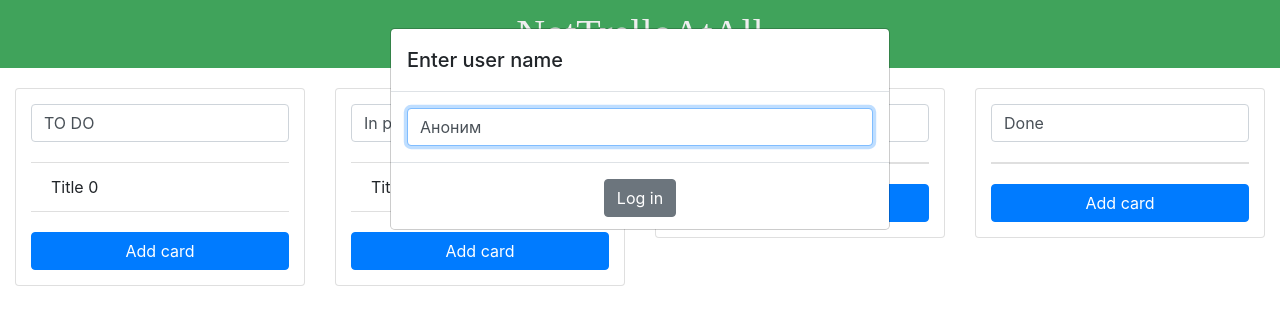
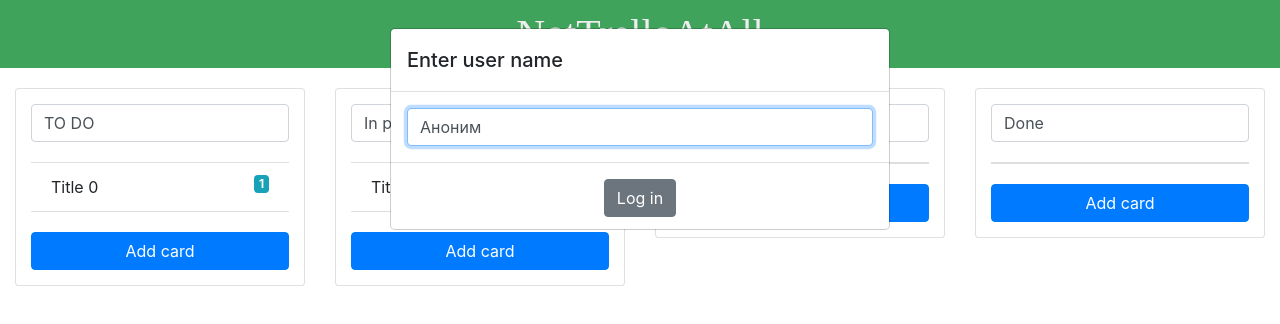
Before and after one commit to ViktorGorosh/kanban-board, a React (Create React App) app: page / in a window 1280 px wide. Shown: the top 324 px of the page. Built offline with nearby package versions, Linux system fonts and the light colour scheme; a web font is replaced by a local one.

Commit message:
Add comments count span into Card

```diff
--- a/src/app/views/components/CardItem/CardItem.tsx
+++ b/src/app/views/components/CardItem/CardItem.tsx
@@ -6,6 +6,7 @@ import CardOpen from "./CardOpen/CardOpen";
 import {useSelector, useDispatch} from 'react-redux'
 // import {selectCardTitle} from "../../../state/ducks/card/cardSlice";
 import {Card} from "../../../state/ducks/card/types";
+import {selectCardComments} from "../../../state/ducks/comment/commentSlice";
 
 interface CardItemProps {
 	// cardId: number
@@ -24,6 +25,7 @@ interface CardItemProps {
 export default ({colTitle, card}: CardItemProps) => {
 
 	const dispatch = useDispatch()
+	const comments = useSelector(state => selectCardComments(state, card.id))
 	// const title = useSelector(state => selectCardTitle(state, card.id))
 
 	// const {colTitle, card, comments, onCardDelete, onCardUpdate, onCommentAdd, onCommentDelete,
@@ -40,7 +42,7 @@ export default ({colTitle, card}: CardItemProps) => {
 				onClick={onToggleActive}
 			>
 				{card.title}
-				{/*<span className={'badge badge-info float-right'}>{comments.length}</span>*/}
+				<span className={'badge badge-info float-right'}>{comments.length}</span>
 			</li>
 			{isActive ?
 				<CardOpen
```
